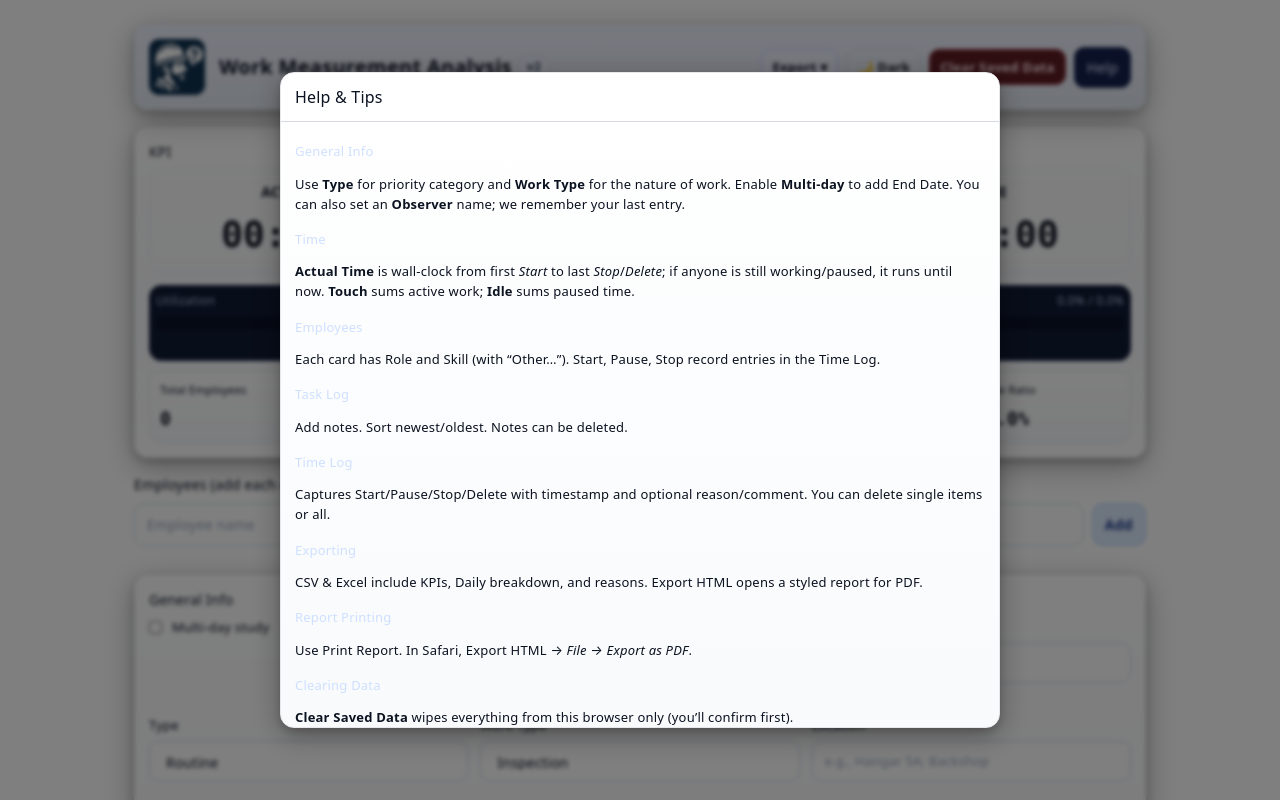
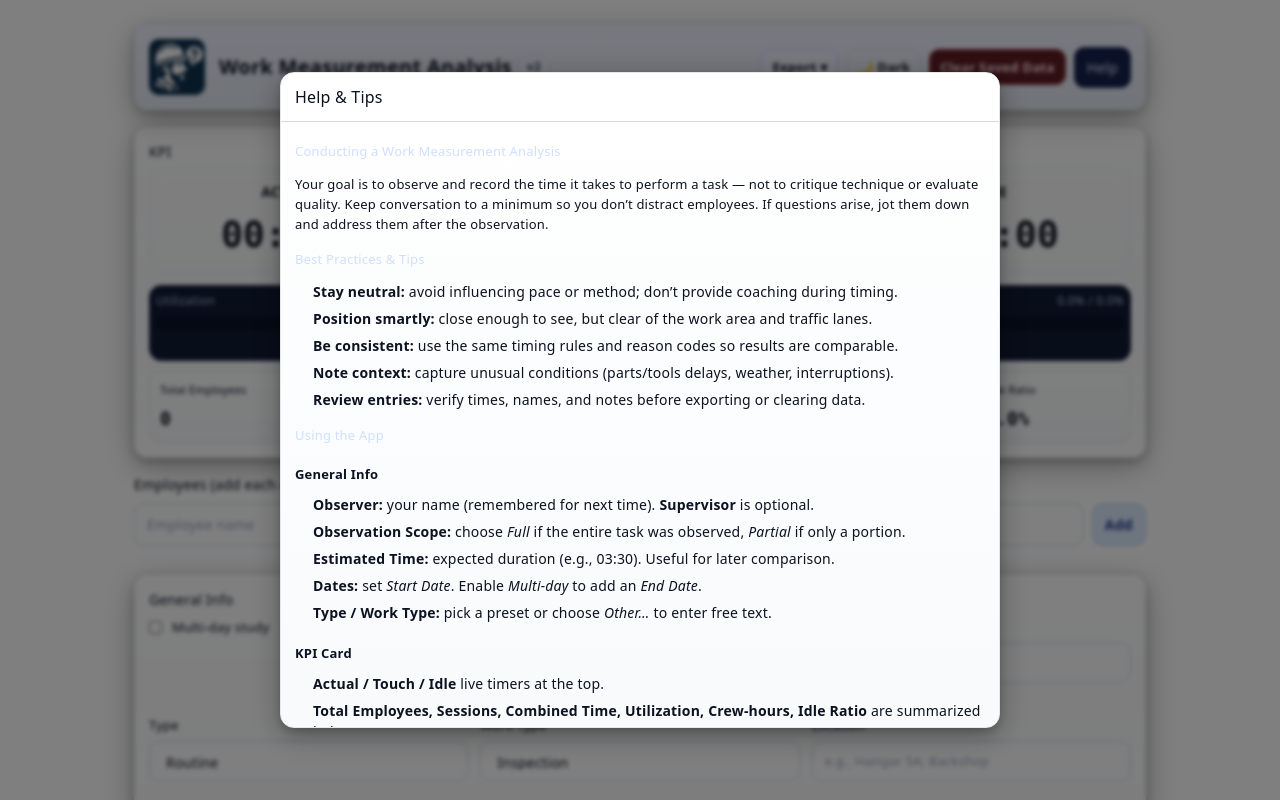
Before and after one commit to jadrewitz/work-measurement, a React (Vite) app: page / in a window 1280 px wide. Both pictures are taken after a click on the button "Help". Shown: the top 800 px of the page. Built offline with nearby package versions, Linux system fonts and the light colour scheme; the HTML template or start-up script is replaced by a standard one.

Commit message:
Summary and Help update

```diff
--- a/src/App.tsx
+++ b/src/App.tsx
@@ -62,6 +62,7 @@ interface AppInfo {
   observer?: string;
   estimatedTime?: string;
   observationScope?: ObsScope;
+  summary?: string;
 }
 
 interface AppState {
@@ -326,6 +327,7 @@ function safeLoad(): AppState | null {
         : (localStorage.getItem(LAST_OBSERVER_KEY) || ""),
       estimatedTime: typeof p?.info?.estimatedTime === "string" ? p.info.estimatedTime : "",
       observationScope: p?.info?.observationScope === "Partial" ? "Partial" : "Full",
+      summary: typeof p?.info?.summary === "string" ? p.info.summary : "",
     };
 
     const employees: Employee[] = Array.isArray(p?.employees)
@@ -460,35 +462,79 @@ function HelpModal({ open, onClose }: { open: boolean; onClose: () => void }) {
           <h3>Help & Tips</h3>
         </header>
         <div className="body">
-          <h4>General Info</h4>
+          <h4>Conducting a Work Measurement Analysis</h4>
           <p>
-            Use <b>Type</b> for priority category and <b>Work Type</b> for the nature of work. Enable <b>Multi-day</b> to add End Date. You can
-            also set an <b>Observer</b> name; we remember your last entry.
+            Your goal is to observe and record the time it takes to perform a task — not to critique technique or
+            evaluate quality. Keep conversation to a minimum so you don’t distract employees. If questions arise,
+            jot them down and address them after the observation.
           </p>
 
-          <h4>Time</h4>
-          <p>
-            <b>Actual Time</b> is wall-clock from first <i>Start</i> to last <i>Stop</i>/<i>Delete</i>; if anyone is still working/paused, it runs
-            until now. <b>Touch</b> sums active work; <b>Idle</b> sums paused time.
-          </p>
-
-          <h4>Employees</h4>
-          <p>Each card has Role and Skill (with “Other…”). Start, Pause, Stop record entries in the Time Log.</p>
-
-          <h4>Task Log</h4>
-          <p>Add notes. Sort newest/oldest. Notes can be deleted.</p>
-
-          <h4>Time Log</h4>
-          <p>Captures Start/Pause/Stop/Delete with timestamp and optional reason/comment. You can delete single items or all.</p>
-
-          <h4>Exporting</h4>
-          <p>CSV &amp; Excel include KPIs, Daily breakdown, and reasons. Export HTML opens a styled report for PDF.</p>
-
-          <h4>Report Printing</h4>
-          <p>Use Print Report. In Safari, Export HTML → <i>File → Export as PDF</i>.</p>
-
-          <h4>Clearing Data</h4>
-          <p><b>Clear Saved Data</b> wipes everything from this browser only (you’ll confirm first).</p>
+          <h4>Best Practices & Tips</h4>
+          <ul style={{margin:0, paddingLeft: '18px', display:'grid', gap:6}}>
+            <li><b>Stay neutral:</b> avoid influencing pace or method; don’t provide coaching during timing.</li>
+            <li><b>Position smartly:</b> close enough to see, but clear of the work area and traffic lanes.</li>
+            <li><b>Be consistent:</b> use the same timing rules and reason codes so results are comparable.</li>
+            <li><b>Note context:</b> capture unusual conditions (parts/tools delays, weather, interruptions).</li>
+            <li><b>Review entries:</b> verify times, names, and notes before exporting or clearing data.</li>
+          </ul>
+
+          <h4>Using the App</h4>
+          <p style={{margin:'6px 0 0'}}><b>General Info</b></p>
+          <ul style={{margin:0, paddingLeft:'18px', display:'grid', gap:6}}>
+            <li><b>Observer:</b> your name (remembered for next time). <b>Supervisor</b> is optional.</li>
+            <li><b>Observation Scope:</b> choose <i>Full</i> if the entire task was observed, <i>Partial</i> if only a portion.</li>
+            <li><b>Estimated Time:</b> expected duration (e.g., 03:30). Useful for later comparison.</li>
+            <li><b>Dates:</b> set <i>Start Date</i>. Enable <i>Multi‑day</i> to add an <i>End Date</i>.</li>
+            <li><b>Type / Work Type:</b> pick a preset or choose <i>Other…</i> to enter free text.</li>
+          </ul>
+
+          <p style={{margin:'10px 0 0'}}><b>KPI Card</b></p>
+          <ul style={{margin:0, paddingLeft:'18px', display:'grid', gap:6}}>
+            <li><b>Actual / Touch / Idle</b> live timers at the top.</li>
+            <li><b>Total Employees, Sessions, Combined Time, Utilization, Crew‑hours, Idle Ratio</b> are summarized below.</li>
+          </ul>
+
+          <p style={{margin:'10px 0 0'}}><b>Employees</b></p>
+          <ul style={{margin:0, paddingLeft:'18px', display:'grid', gap:6}}>
+            <li>Add each person, then use <b>Start</b>, <b>Pause</b> (with reason/comment), and <b>Stop</b>.</li>
+            <li>Card border colors indicate status: <span style={{color:'#35c98e'}}>green</span> (active), <span style={{color:'#ffd166'}}>yellow</span> (paused), <span style={{color:'#ff6b6b'}}>red</span> (stopped).</li>
+            <li><b>Role</b> and <b>Skill</b> have presets; choose <i>Other…</i> to enter custom text.</li>
+          </ul>
+
+          <p style={{margin:'10px 0 0'}}><b>Task Log</b></p>
+          <ul style={{margin:0, paddingLeft:'18px', display:'grid', gap:6}}>
+            <li>Quick notes you add during the study (e.g., observations, interruptions). Sort newest/oldest.</li>
+          </ul>
+
+          <p style={{margin:'10px 0 0'}}><b>Summary</b></p>
+          <ul style={{margin:0, paddingLeft:'18px', display:'grid', gap:6}}>
+            <li>Multi‑line narrative of findings placed below the Task Log. Included in all exports.</li>
+          </ul>
+
+          <p style={{margin:'10px 0 0'}}><b>Photos</b></p>
+          <ul style={{margin:0, paddingLeft:'18px', display:'grid', gap:6}}>
+            <li>Attach up to <b>5</b> photos. Images are auto‑rotated and resized on upload; HEIC is supported.</li>
+            <li>Click the name to rename; use the red ⨉ to remove. Photos appear in HTML/PDF exports.</li>
+          </ul>
+
+          <p style={{margin:'10px 0 0'}}><b>Time Log</b></p>
+          <ul style={{margin:0, paddingLeft:'18px', display:'grid', gap:6}}>
+            <li>Chronological list of <i>Start</i> / <i>Pause</i> / <i>Stop</i> events with optional reasons and comments.</li>
+            <li>Use <b>Delete</b> on a row to remove an entry, or <b>Delete All</b> to clear the entire log.</li>
+          </ul>
+
+          <p style={{margin:'10px 0 0'}}><b>Export</b></p>
+          <ul style={{margin:0, paddingLeft:'18px', display:'grid', gap:6}}>
+            <li><b>CSV (Summary)</b> – one‑row summary for quick sharing.</li>
+            <li><b>Excel (Full)</b> – Summary, Employee Performance, Time Log, and Daily Breakdown sheets.</li>
+            <li><b>HTML / PDF</b> – full report with photos and formatting. In Safari, you can also use <i>Print Report</i> → <i>Save as PDF</i>.</li>
+          </ul>
+
+          <p style={{margin:'10px 0 0'}}><b>Theme & Data</b></p>
+          <ul style={{margin:0, paddingLeft:'18px', display:'grid', gap:6}}>
+            <li>Use the toolbar toggle to switch <b>Light/Dark</b> modes.</li>
+            <li>All data is stored locally in your browser. <b>Clear Saved Data</b> wipes this device only.</li>
+          </ul>
         </div>
         <footer>
           <button className="btn" onClick={onClose}>
@@ -584,6 +630,7 @@ export default function WorkMeasurementApp() {
       observer: localStorage.getItem(LAST_OBSERVER_KEY) || "",
       estimatedTime: "",
       observationScope: "Full",
+      summary: "",
     },
   );
   const [employees, setEmployees] = useState<Employee[]>(loaded?.employees ?? []);
@@ -949,6 +996,7 @@ export default function WorkMeasurementApp() {
       supervisor: "",
       estimatedTime: "",
       observer: localStorage.getItem(LAST_OBSERVER_KEY) || "",
+      summary: "",
     });
     setEmployees([]);
     setTaskLog([]);
@@ -1068,6 +1116,7 @@ export default function WorkMeasurementApp() {
       "Station/Area",
       "Supervisor",
       "Observer",
+      "Estimated Time",
       "Observation Scope",
       "Actual Time (H:M:S)",
       "Utilization (%)",
@@ -1078,6 +1127,7 @@ export default function WorkMeasurementApp() {
       "Touch Labor (H:M:S)",
       "Idle Time (H:M:S)",
       "Task Log",
+      "Summary",
     ];
 
     const summaryRow = [
@@ -1093,6 +1143,7 @@ export default function WorkMeasurementApp() {
       info.station || "",
       info.supervisor || "",
       info.observer || "",
+      info.estimatedTime || "",
       info.observationScope || "",
       msToHMS(actualClockMs),
       (utilization * 100).toFixed(1),
@@ -1103,6 +1154,7 @@ export default function WorkMeasurementApp() {
       msToTime(totalActive),
       msToTime(totalIdle),
       [...sortedTaskLog].map((n) => `${fmtStamp(n.at, info.multiDay)}: ${n.text}`).join(" | "),
+      info.summary || "",
     ];
 
     const wsSummary = XLSX.utils.aoa_to_sheet([summaryHeader, summaryRow]);
@@ -1119,6 +1171,7 @@ export default function WorkMeasurementApp() {
       { wch: 16 }, // Station
       { wch: 16 }, // Supervisor
       { wch: 16 }, // Observer
+      { wch: 14 }, // Estimated Time
       { wch: 18 }, // Observation Scope
       { wch: 16 }, // Actual
       { wch: 14 }, // Utilization
@@ -1129,6 +1182,7 @@ export default function WorkMeasurementApp() {
       { wch: 18 }, // Touch
       { wch: 16 }, // Idle
       { wch: 60 }, // Task Log
+      { wch: 70 }, // Summary
     ];
     (wsSummary as any)["!freeze"] = { xSplit: 0, ySplit: 1 };
     XLSX.utils.book_append_sheet(wb, wsSummary, "Summary");
@@ -1253,6 +1307,7 @@ export default function WorkMeasurementApp() {
       "Station/Area",
       "Supervisor",
       "Observer",
+      "Estimated Time",
       "Observation Scope",
       "Actual Time (H:M:S)",
       "Utilization (%)",
@@ -1263,6 +1318,7 @@ export default function WorkMeasurementApp() {
       "Touch Labor (H:M:S)",
       "Idle Time (H:M:S)",
       "Task Log",
+      "Summary",
     ];
     const row = [
       info.date,
@@ -1277,6 +1333,7 @@ export default function WorkMeasurementApp() {
       info.station || "",
       info.supervisor || "",
       info.observer || "",
+      info.estimatedTime || "",
       info.observationScope || "",
       msToHMS(actualClockMs),
       (utilization * 100).toFixed(1),
@@ -1287,6 +1344,7 @@ export default function WorkMeasurementApp() {
       msToTime(totalActive),
       msToTime(totalIdle),
       sortedTaskLog.map((n) => `${fmtStamp(n.at, info.multiDay)}: ${n.text}`).join(" | "),
+      info.summary || "",
     ];
     download("work_measurement_summary.csv", toCSV([headers, row]));
   };
@@ -1647,7 +1705,6 @@ export default function WorkMeasurementApp() {
           })}
         </ul>
       </section>
-
       {/* PHOTOS SECTION MOVED BELOW TASK LOG */}
 
       <section className="section card">
@@ -1957,6 +2014,24 @@ export default function WorkMeasurementApp() {
           ))}
           {sortedTaskLog.length === 0 && <li className="meta">(no notes)</li>}
         </ul>
+      </section>
+
+      <section className="section card">
+        <h2>Summary</h2>
+        <textarea
+          rows={6}
+          style={{
+            width: "100%",
+            background: "#0b1228",
+            color: "var(--ink)",
+            border: "1px solid #26345a",
+            borderRadius: 10,
+            padding: 10,
+          }}
+          placeholder="Write a concise summary of the work measurement analysis…"
+          value={info.summary || ""}
+          onChange={(e) => setInfo((prev) => ({ ...prev, summary: e.target.value }))}
+        />
       </section>
 
       {/* PHOTOS SECTION MOVED HERE */}
--- a/src/Report.ts
+++ b/src/Report.ts
@@ -59,6 +59,9 @@ export interface Info {
   station?: string;
   supervisor?: string;
   observer?: string;
+  observationScope?: string; // "Full" | "Partial"
+  estimatedTime?: string;    // user-entered text (e.g., "2h 30m")
+  summary?: string;    // multi-line user-entered summary text
 }
 
 type LiveTimesFn = (e: Employee) => { active: number; idle: number; total: number };
@@ -404,6 +407,8 @@ function renderHTML(
         ${info.station ? `<div><span class="meta">Station/Area:</span> ${escapeHTML(info.station)}</div>` : ""}
         ${info.supervisor ? `<div><span class="meta">Supervisor:</span> ${escapeHTML(info.supervisor)}</div>` : ""}
         ${info.observer ? `<div><span class="meta">Observer:</span> ${escapeHTML(info.observer)}</div>` : ""}
+        ${info.observationScope ? `<div><span class="meta">Observation Scope:</span> ${escapeHTML(info.observationScope)}</div>` : ""}
+        ${info.estimatedTime ? `<div><span class="meta">Estimated Time:</span> ${escapeHTML(info.estimatedTime)}</div>` : ""}
         <div><span class="meta">Location:</span> ${escapeHTML(info.location || "—")}</div>
         <div><span class="meta">Procedure:</span> ${escapeHTML(info.procedure || "—")}</div>
         <div><span class="meta">Work Order:</span> ${escapeHTML(info.workOrder || "—")}</div>
@@ -420,6 +425,13 @@ function renderHTML(
         </div>
       </div>
     </div>
+
+    ${info.summary && info.summary.trim() ? `
+      <div class="card">
+        <h2>Summary</h2>
+        <div style="white-space:pre-wrap">${escapeHTML(info.summary)}</div>
+      </div>
+    ` : ""}
 
     <div class="card">
       <h2>Employee Performance</h2>
```
Also changed, not shown: src/ui.css (+57 -0 lines).
